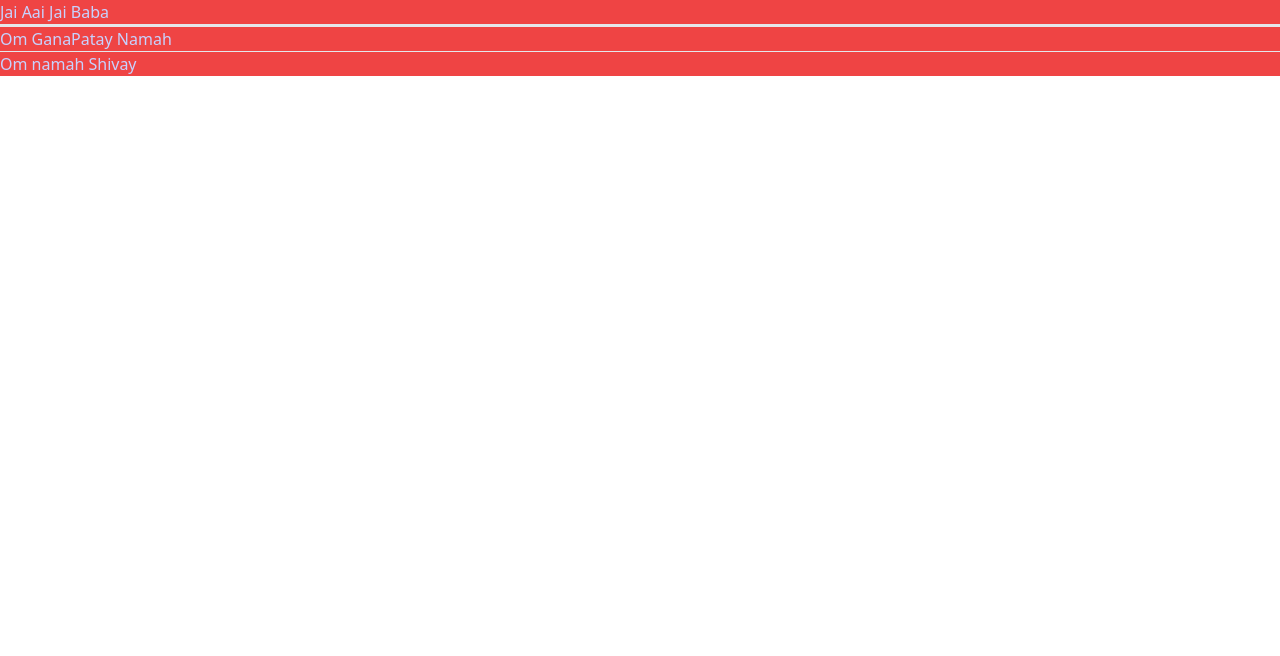
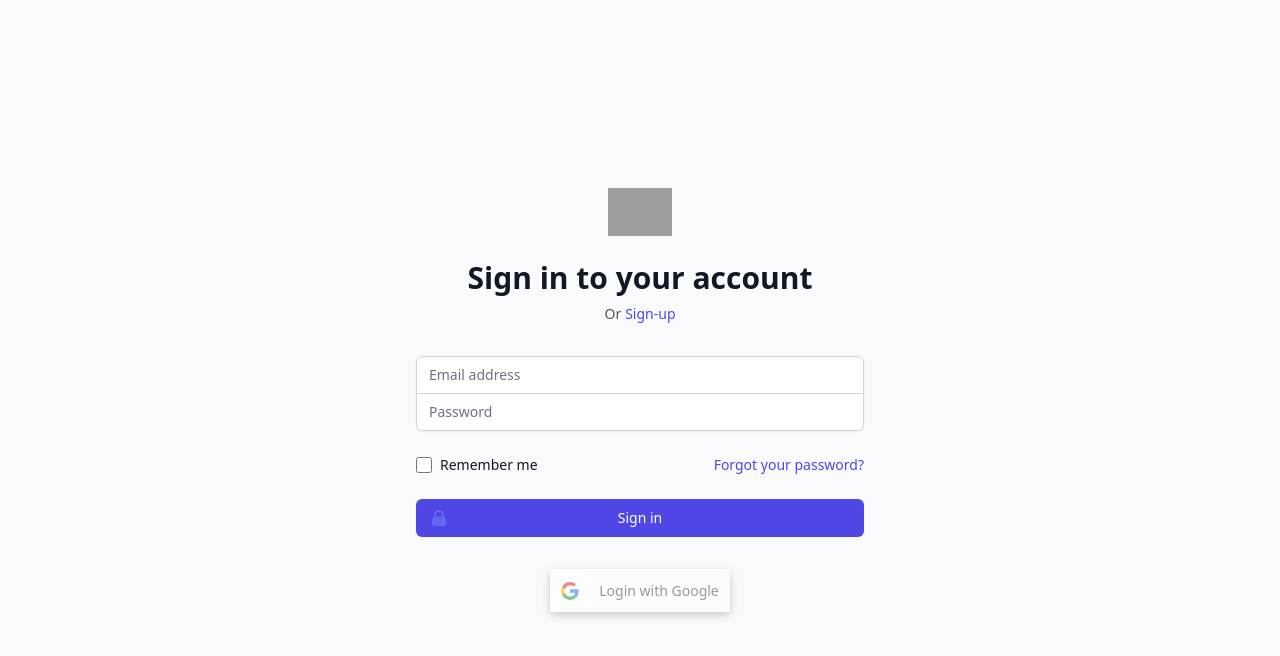
Before and after one commit to SiddheshKukade/-client-video-chat-app-for-schools, a React (Create React App) app: page / in a window 1280 px wide. Shown: the top 656 px of the page. Built offline with nearby package versions, Linux system fonts and the light colour scheme; grey boxes are pictures that could not be loaded.

Commit message:
login front-end

```diff
--- a/package.json
+++ b/package.json
@@ -9,6 +9,7 @@
     "@testing-library/user-event": "^12.8.3",
     "react": "^17.0.2",
     "react-dom": "^17.0.2",
+    "react-google-login": "^5.2.2",
     "react-scripts": "4.0.3",
     "web-vitals": "^1.1.1"
   },
--- a/src/components/App/App.js
+++ b/src/components/App/App.js
@@ -1,14 +1,15 @@
 import React from "react";
-
+import Login from '../Login/Login'
 const App = () => {
   return (
-    <h1 className="text-indigo-200  bg-red-500   ">
-      Jai Aai Jai Baba
-      <hr />
-      <hr />
-      <hr />
-      Om GanaPatay Namah <hr /> Om namah Shivay
-    </h1>
+    <Login/>
+    // <h1 className="text-indigo-200  bg-red-500   ">
+    //   Jai Aai Jai Baba
+    //   <hr />
+    //   <hr />
+    //   <hr />
+    //   Om GanaPatay Namah <hr /> Om namah Shivay
+    // </h1>
   );
 };
 
--- /dev/null
+++ b/src/components/Login/Login.css
@@ -0,0 +1,17 @@
+.google {
+  font-weight: bold !important;
+  font-family: inherit !important;
+
+  background-color: #fefefe !important;
+
+  color: #5a5a5a !important;
+
+  text-align: center !important;
+
+  box-shadow: 0px 3px 8px #aaa, inset 0px 2px 3px #fff !important;
+}
+
+.google:hover {
+  text-decoration: none !important;
+  color: #555 !important;
+}
--- /dev/null
+++ b/src/components/Login/Login.js
@@ -0,0 +1,132 @@
+import React, { useState } from "react";
+import GoogleLogin from "react-google-login";
+import "./Login.css";
+const Login = () => {
+  const [u, sU] = useState({});
+  console.log(u);
+  const responseG = (res) => {
+    console.log(res);
+    console.log(res.profileObject);
+  };
+  return (
+    <div className="min-h-screen flex items-center justify-center bg-gray-50 py-12 px-4 sm:px-6 lg:px-8">
+      <div className="max-w-md w-full space-y-8">
+        <div>
+          <img
+            className="mx-auto h-12 w-auto"
+            src="https://tailwindui.com/img/logos/workflow-mark-indigo-600.svg"
+            alt="Workflow"
+          />
+          <h2 className="mt-6 text-center text-3xl font-extrabold text-gray-900">
+            Sign in to your account
+          </h2>
+          <p className="mt-2 text-center text-sm text-gray-600">
+            Or
+            <a
+              href="#"
+              className="font-medium text-indigo-600 hover:text-indigo-500 ml-1 cursor-pointer"
+            >
+              Sign-up
+            </a>
+          </p>
+        </div>
+        <form className="mt-8 space-y-6">
+          <input type="hidden" name="remember" value="true" />
+          <div className="rounded-md shadow-sm -space-y-px">
+            <div>
+              <label for="email-address" className="sr-only">
+                Email address
+              </label>
+              <input
+                id="email-address"
+                name="email"
+                type="email"
+                autocomplete="email"
+                required
+                className="appearance-none rounded-none relative block w-full px-3 py-2 border border-gray-300 placeholder-gray-500 text-gray-900 rounded-t-md focus:outline-none focus:ring-indigo-500 focus:border-indigo-500 focus:z-10 sm:text-sm"
+                placeholder="Email address"
+              />
+            </div>
+            <div>
+              <label for="password" className="sr-only">
+                Password
+              </label>
+              <input
+                id="password"
+                name="password"
+                type="password"
+                autocomplete="current-password"
+                required
+                className="appearance-none rounded-none relative block w-full px-3 py-2 border border-gray-300 placeholder-gray-500 text-gray-900 rounded-b-md focus:outline-none focus:ring-indigo-500 focus:border-indigo-500 focus:z-10 sm:text-sm"
+                placeholder="Password"
+              />
+            </div>
+          </div>
+
+          <div className="flex items-center justify-between">
+            <div className="flex items-center">
+              <input
+                id="remember_me"
+                name="remember_me"
+                type="checkbox"
+                className="h-4 w-4 text-indigo-600 focus:ring-indigo-500 border-gray-300 rounded"
+              />
+              <label
+                for="remember_me"
+                className="ml-2 block text-sm text-gray-900"
+              >
+                Remember me
+              </label>
+            </div>
+
+            <div className="text-sm">
+              <a
+                href="#"
+                className="font-medium text-indigo-600 hover:text-indigo-500"
+              >
+                Forgot your password?
+              </a>
+            </div>
+          </div>
+
+          <div>
+            <button
+              type="submit"
+              className="group relative w-full flex justify-center py-2 px-4 border border-transparent text-sm font-medium rounded-md text-white bg-indigo-600 hover:bg-indigo-700 focus:outline-none focus:ring-2 focus:ring-offset-2 focus:ring-indigo-500"
+            >
+              <span className="absolute left-0 inset-y-0 flex items-center pl-3">
+                <svg
+                  className="h-5 w-5 text-indigo-500 group-hover:text-indigo-400"
+                  xmlns="http://www.w3.org/2000/svg"
+                  viewBox="0 0 20 20"
+                  fill="currentColor"
+                  aria-hidden="true"
+                >
+                  <path
+                    fill-rule="evenodd"
+                    d="M5 9V7a5 5 0 0110 0v2a2 2 0 012 2v5a2 2 0 01-2 2H5a2 2 0 01-2-2v-5a2 2 0 012-2zm8-2v2H7V7a3 3 0 016 0z"
+                    clip-rule="evenodd"
+                  />
+                </svg>
+              </span>
+              Sign in
+            </button>
+          </div>
+        </form>
+        <div className="flex items-center justify-center">
+          <GoogleLogin
+            clientId="204884301404-mt7viu03jv87ivlvu45qo41sv6cqg26v.apps.googleusercontent.com"
+            buttonText="Login with Google"
+            onSuccess={(res) => sU(res)}
+            onFailure={responseG}
+            cookiePolicy={"single_host_origin"}
+            className="google"
+          />
+        </div>
+      </div>
+      {console.log(u)}
+    </div>
+  );
+};
+
+export default Login;
```
Also changed, not shown: 1 other file (tests, documents, lock files or other folders).
